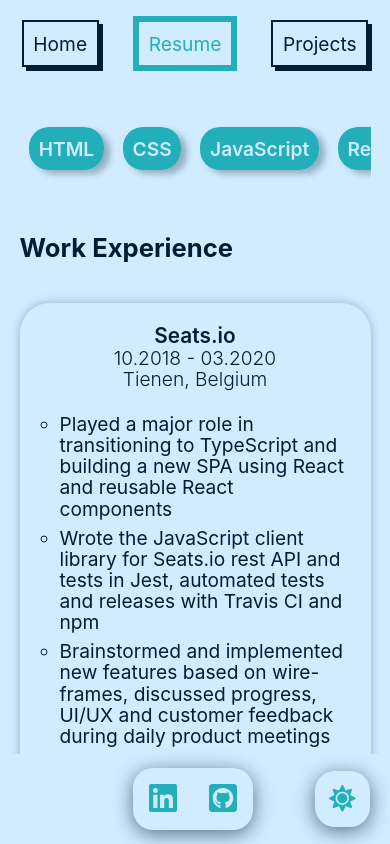
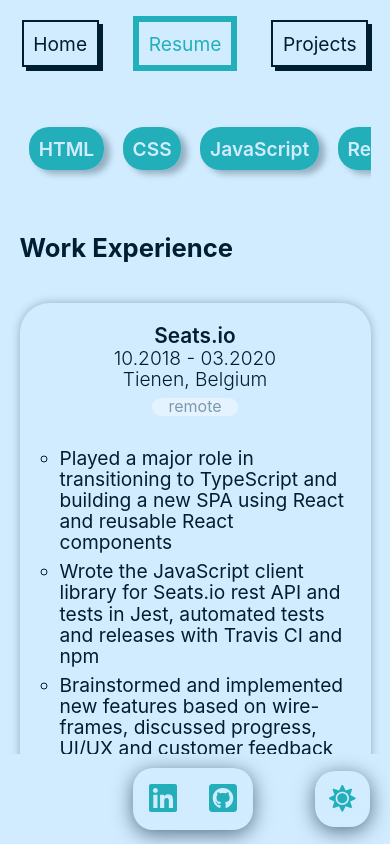
Before and after one commit to namfal/portfolio, a Vue app: page /resume in a window 390 px wide. Built offline with nearby package versions, Linux system fonts and the light colour scheme.

Commit message:
added back the remote badge, using one generic div to position th elayuout of the experience info

```diff
--- a/src/views/Resume.vue
+++ b/src/views/Resume.vue
@@ -5,11 +5,14 @@
 		</ul>
 		<h3 class="resume-section-header">Work Experience</h3>
 		<div class="experience" v-for="experience in resume.workExperience" :key="experience.key">
-			<div class="experience-title">
+			<div class="experience-info">
 				<h4>{{experience.workPlace}}</h4>
 				<p class="experience-date">{{experience.dates}}</p>
 			</div>
-			<p class="experience-location">{{experience.location}} <span v-if="experience.remote" class="remote-badge">remote</span></p>
+			<div class="experience-info">
+				<p class="experience-location">{{experience.location}}</p>
+				<p v-if="experience.remote" class="remote-badge">remote</p>
+			</div>
 			<ul class="experience-bullets">
 				<li v-for="(item, index) in experience.body" :key="experience.key + index">{{item}} </li>
 			</ul>
@@ -67,7 +70,7 @@ export default {
 		border-radius: 30px;
 		position: relative;
 
-		.experience-title {
+		.experience-info {
 			display: flex;
 			justify-content: space-between;
 			align-items: center;
@@ -76,16 +79,19 @@ export default {
 				font-weight: 600;
 			}
 
-			p {
-				display: block;
+			.remote-badge {
+				font-size: 1em;
+				padding: 0 1em;
+				margin: 0.5em 0;
+				border-radius: 20px;
+				opacity: 0.4;
+			}
+
+			.experience-location,
+			.experience-date {
 				font-size: 1.2em;
 				font-weight: 300;
 			}
-		}
-
-		.experience-location {
-			font-size: 1.2em;
-			font-weight: 300;
 		}
 
 		.experience-bullets {
@@ -96,27 +102,15 @@ export default {
 				list-style: circle;
 			}
 		}
-
-		.remote-badge {
-			display: none;
-			font-size: 16px;
-			padding: 0 1em;
-			border-radius: 20px;
-			opacity: 0.4;
-		}
 	}
 
 	@media screen and (max-width: 800px){
-		.experience-title {
+		.experience-info {
 			flex-direction: column;
 
 			h4 {
 				text-align: center;
 			}
-		}
-
-		.experience-location {
-			text-align: center;
 		}
 	}
 
```
